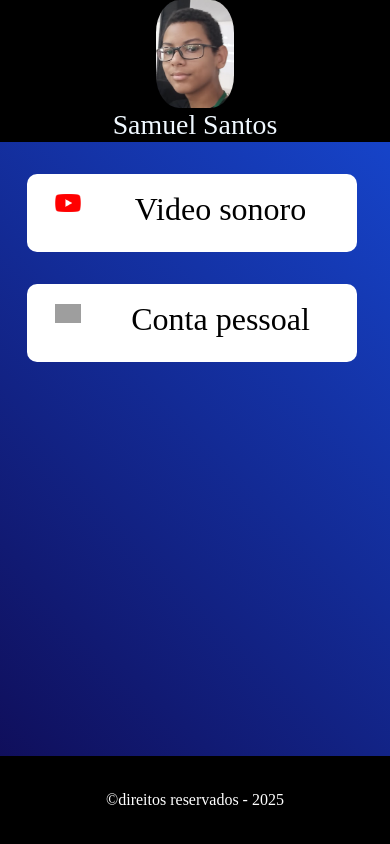
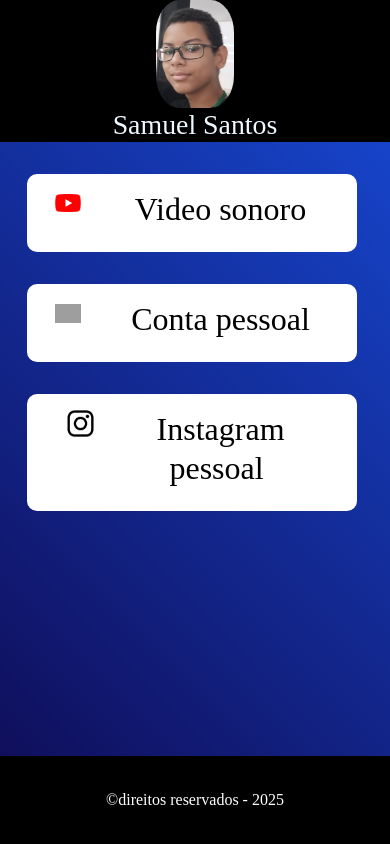
Before and after one commit to sydneysantos12/postifolio-pessoal, a plain HTML site: page index.html in a window 390 px wide. Drawn offline with nearby package versions, Linux system fonts and the light colour scheme; grey boxes are pictures that could not be loaded.

Commit message:
versao-2

```diff
--- a/css/style.css
+++ b/css/style.css
@@ -53,17 +53,22 @@ a{
 }
 
 .img-icone{
-    width: 100% !important;
+    width: 100% ;
 }
 .txt-icone{
     font-size: 200% !important;
+}
+
+.img-icone-inst{
+    width: 200%;
+
 }
 
 
 
 @media(min-width: 200px) and (max-width:768px){
     .img.icone{
-        width: 300% !important;}
+        width: 10% !important;}
 
     .txt-icone{
          font-size: 120%;
--- a/index.html
+++ b/index.html
@@ -35,6 +35,16 @@
                     <h3 class="txt-icone">&nbsp;Conta pessoal</h3>
                 </div>
             </div>
+            <!-- instagram -->
+        <a target="_blank" href="https://www.instagram.com/samuelsantos.sud07/">
+            <div class="row conteudo">
+                <div class="col-2">
+                    <img class="img-icone-inst" src="img/image.png" alt="">
+                </div>
+                <div class="col-10">
+                    <h3 class="txt-icone">&nbsp;Instagram pessoal</h3>
+                </div>
+            </div>
 
 
 
```
Also changed, not shown: img/image.png (added).
